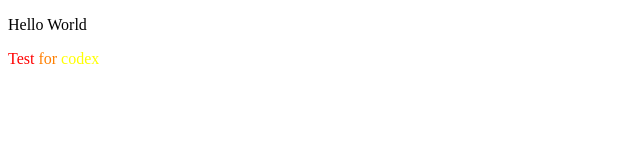
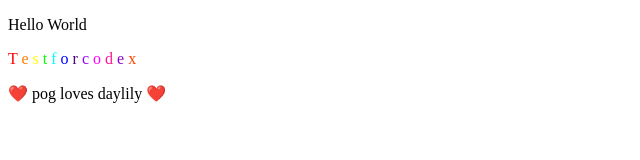
Before and after one commit to pigstd/pigstd.github.io, a plain HTML site: page index.html in a window 1280 px wide. Shown: the whole page, without its empty margins (0-640 px from the left). Drawn offline with Linux system fonts and the light colour scheme.

Commit message:
feat: use different color in test. add a line.

```diff
--- a/index.html
+++ b/index.html
@@ -8,10 +8,22 @@
   <main>
     <p>Hello World</p>
     <p>
-      <span style="color: #ff0000;">Test</span>
-      <span style="color: #ff7f00;">for</span>
-      <span style="color: #ffff00;">codex</span>
+      <span style="color: #ff0000;">T</span>
+      <span style="color: #ff7f00;">e</span>
+      <span style="color: #ffff00;">s</span>
+      <span style="color: #00ff00;">t</span>
+      <span> </span>
+      <span style="color: #00ffff;">f</span>
+      <span style="color: #0000ff;">o</span>
+      <span style="color: #4b0082;">r</span>
+      <span> </span>
+      <span style="color: #8f00ff;">c</span>
+      <span style="color: #ff00ff;">o</span>
+      <span style="color: #ff1493;">d</span>
+      <span style="color: #9400d3;">e</span>
+      <span style="color: #ff4500;">x</span>
     </p>
+    <p>❤️ pog loves daylily ❤️</p>
   </main>
 </body>
 </html>
```
Also changed, not shown: 2 other files.
